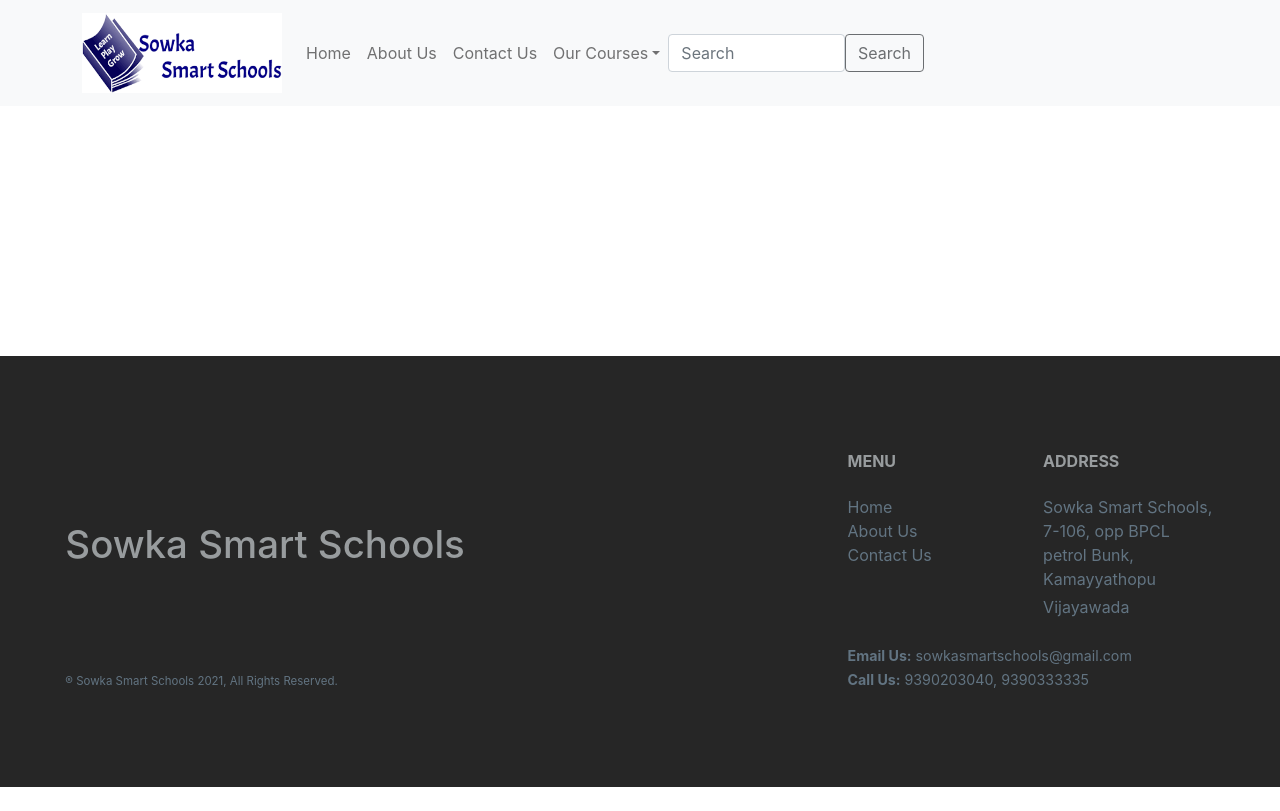
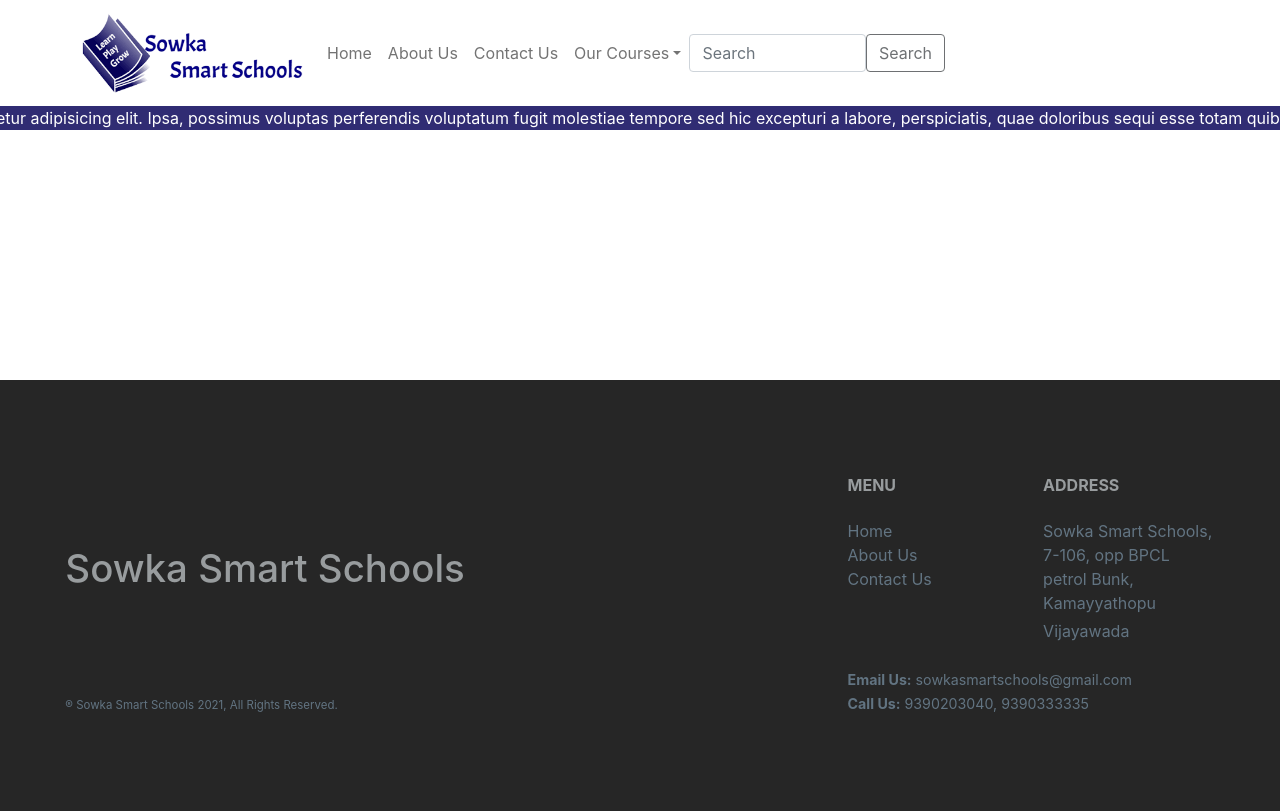
Before and after one commit to sowkasmartschools/sowkasmartschools.github.io, a React (Create React App) app: page / in a window 1280 px wide. Built offline with nearby package versions, Linux system fonts and the light colour scheme.

Commit message:
06052021-0746

```diff
--- a/package.json
+++ b/package.json
@@ -11,6 +11,7 @@
     "react": "^17.0.2",
     "react-bootstrap": "^1.6.0",
     "react-dom": "^17.0.2",
+    "react-fast-marquee": "^1.1.3",
     "react-router-dom": "^5.2.0",
     "react-scripts": "4.0.3",
     "web-vitals": "^1.0.1"
--- a/src/App.js
+++ b/src/App.js
@@ -7,11 +7,18 @@
 import NavigationBar from './components/NavigationBar';
 import Footer_SSS from './components/Footer_SSS';
 import { BrowserRouter as Router, Switch, Route } from 'react-router-dom';
+import Marquee from "react-fast-marquee";
+
 
 function App() {
+  const marqueeStyle = {
+    backgroundColor: '#302C73',
+    color: '#FFFFFF'
+  };
   return (
     <Router>
       <NavigationBar/>
+      <Marquee direction = "left"  style={marqueeStyle}>Lorem ipsum dolor sit amet consectetur adipisicing elit. Ipsa, possimus voluptas perferendis voluptatum fugit molestiae tempore sed hic excepturi a labore, perspiciatis, quae doloribus sequi esse totam quibusdam dolorem tenetur nesciunt consequatur placeat odit. Ducimus quas sunt esse laborum provident?</Marquee>
       <Switch>
         <Route path="/home" exact component={Home} />
         <Route path="/about" component={About} />
--- a/src/components/NavigationBar.js
+++ b/src/components/NavigationBar.js
@@ -4,14 +4,18 @@
 import {Nav, Navbar, NavDropdown, Button, Form, FormControl, Container, Col} from 'react-bootstrap';
 import Logo from './../img/logo.png';
 function NavigationBar() {
+    const navigationBarStyle = {
+      backgroundColor: '#FFFFFF',
+      // color: '#FFFFFF'
+    };
     return (
       <div>
-        <Navbar bg="light" variant="light" expand="lg" sticky="top" className="justify-content-between">
+        <Navbar variant="light" expand="lg" sticky="top" className="justify-content-between" style={navigationBarStyle}>
         <Container>
           <Navbar.Brand href="#home">
             <img
               src={Logo}
-              width="200"
+              width="auto"
               height="80"
               className="d-inline-block align-middle"
               alt="Sowka Smart Schools logo"
--- /dev/null
+++ b/src/node1.js
@@ -0,0 +1,2 @@
+console.log(5 + 5);
+console.log('ttest')
```
Also changed, not shown: index.html (+1 -1 lines), 1 other file (tests, documents, lock files or other folders).
